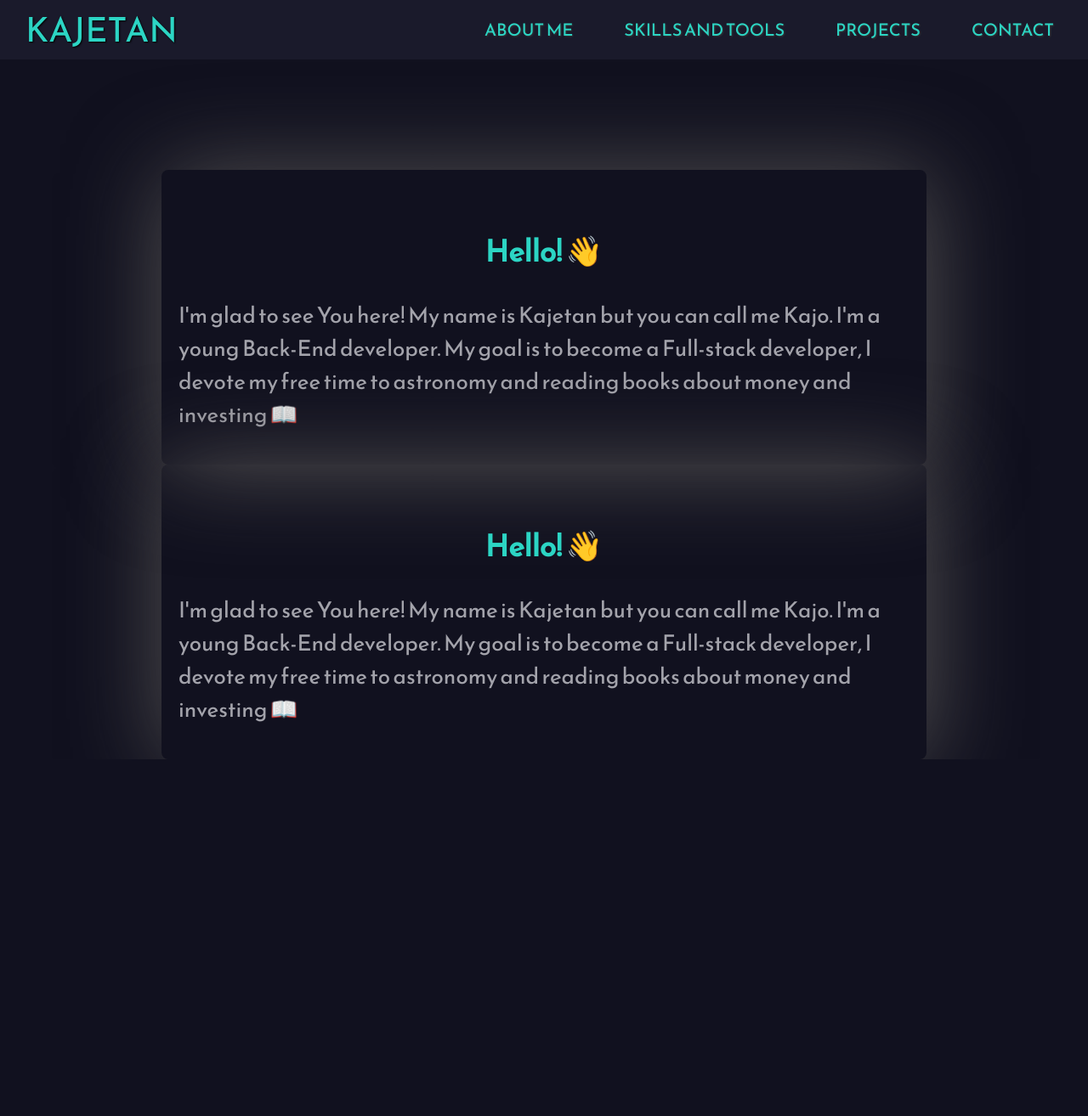
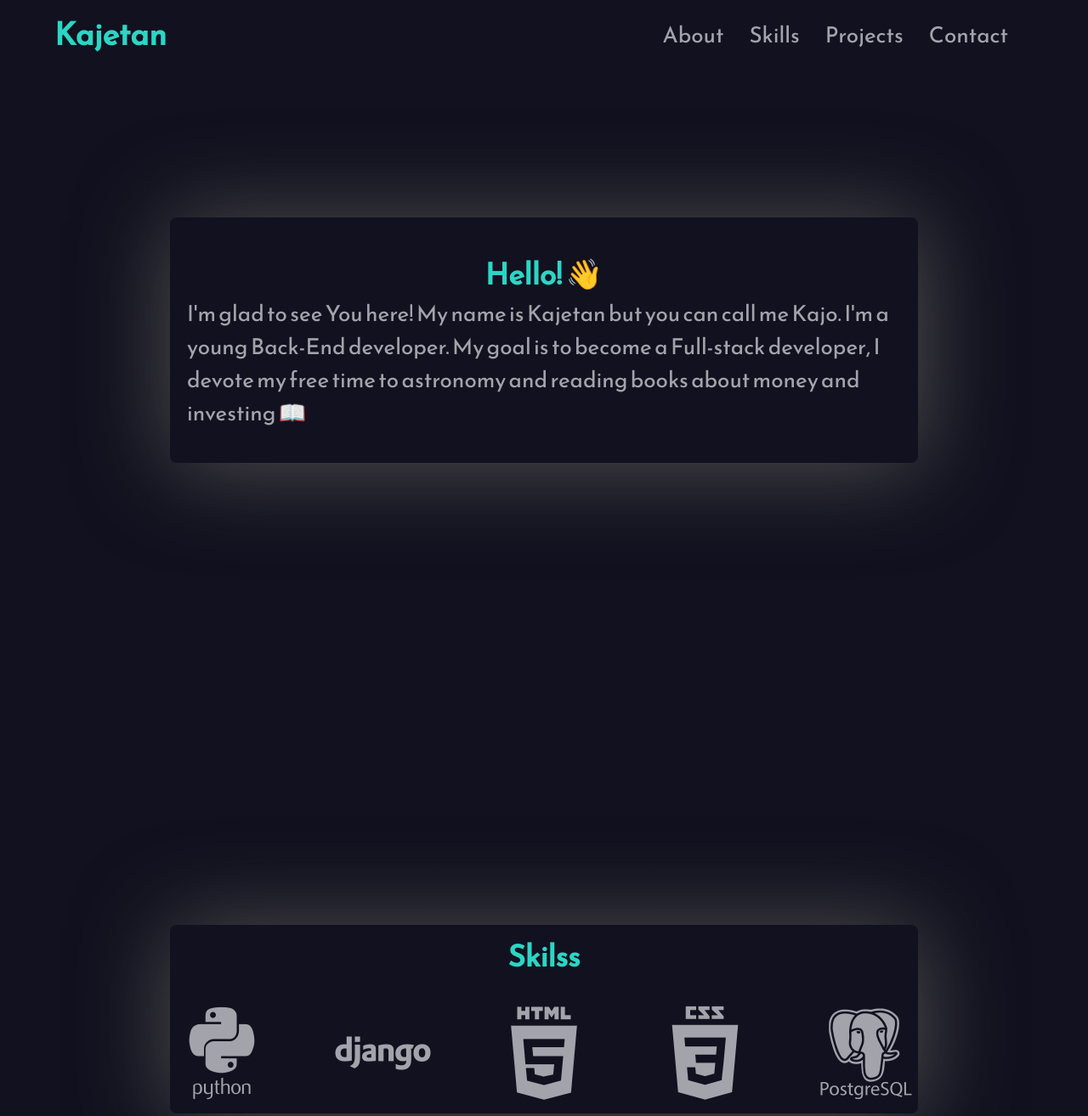
Before and after one commit to Kajo-dev/Portfolio, a plain HTML site: page index.html in a window 1280 px wide. Shown: the top 1314 px of the page at 85% size. Before the commit the page ends 894 px from the top, so only its background shows below. Drawn offline with nearby package versions, Linux system fonts and the light colour scheme.

Commit message:
base skills page

```diff
--- a/index.html
+++ b/index.html
@@ -5,24 +5,24 @@
     <meta http-equiv="X-UA-Compatible" content="IE=edge">
     <meta name="viewport" content="width=device-width, initial-scale=1.0">
     <link href="https://fonts.googleapis.com/css2?family=Reem+Kufi&display=swap" rel="stylesheet">
+    <link rel="stylesheet" href="https://cdn.jsdelivr.net/gh/devicons/devicon@v2.15.1/devicon.min.css">
     <link rel="stylesheet" href="main.css">
     <script src="main.js" defer></script>
     <title>Kajetan</title>
 </head>
 <body>
-    <header>
-        <div id="logo"><a href="index.html">Kajetan</a></div>
-        <nav>
-            <ul>
-                <li> <a href="#about">About me</a> </li>
-                <li> <a href="#skills">Skills and Tools</a> </li>
-                <li> <a href="">Projects</a> </li>
-                <li> <a href="">Contact</a> </li>
+    <nav class="navbar">
+        <h1 class="logo">Kajetan</h1>
+        <ul class="nav-links">
+            <li class="nav-link"><a href="#about-section" class="links">About</a></li>
+            <li class="nav-link"><a href="#skill-section" class="links">Skills</a></li>
+            <li class="nav-link"><a href="" class="links">Projects</a></li>
+            <li class="nav-link"><a href="" class="links">Contact</a></li>
         </ul>
     </nav>
-    </header>
     <main>
-        <section id="about">
+        <section id="about-section">
+            <div id="about-content">
                 <h1>Hello! 👋</h1>
                 <article>
                     I'm glad to see You here!
@@ -31,16 +31,19 @@
                     My goal is to become a Full-stack developer,
                     I devote my free time to astronomy and reading books about money and investing 📖
                 </article>
+            </div>
         </section>
-        <section id="skills">
-            <h1>Hello! 👋</h1>
-            <article>
-                I'm glad to see You here!
-                My name is Kajetan but you can call me Kajo.
-                I'm a young Back-End developer.
-                My goal is to become a Full-stack developer,
-                I devote my free time to astronomy and reading books about money and investing 📖
-            </article>
+        <section id="skill-section">
+                <div id="skilss-content">
+                    <h2 class="skill-herder">Skilss</h2>
+                    <div class="skilss-icon">
+                        <i class="devicon-python-plain-wordmark"></i>
+                        <i class="devicon-django-plain-wordmark"></i>
+                        <i class="devicon-html5-plain-wordmark"></i>
+                        <i class="devicon-css3-plain-wordmark"></i>
+                        <i class="devicon-postgresql-plain-wordmark"></i>
+                    </div>
+                </div>
         </section>
     </main>
     <footer>
--- a/main.css
+++ b/main.css
@@ -1,96 +1,110 @@
+*{
+    margin: 0;
+    padding: 0;
+    box-sizing: border-box;
+}
+
+
 body{
-    margin: 0;
+    margin: auto;
+    width: 100%;
+    position: relative;
     background-color: #11111f;
     font-family: 'Reem Kufi', sans-serif;
 }
-header{
-    height: 70px;
-    padding: 0 20px;
+
+.navbar{
+    position: fixed;
+    top: 0;
+    left: 0;
+    z-index: 3;
+    width: 100%;
+    height: 80px;
+    padding: 0 5vw;
     display: flex;
     justify-content: space-between;
     align-items: center;
-    position: absolute;
-    width: 100%;
-    top: 0;
-    left: 0;
-    box-sizing: border-box;
-    background-color: #1a1a2b;
+
 }
-#logo a{
-    padding: 10px;
-    font-size: 40px;
+.logo{
+    font-size: 37px;
     color: #2cd5c4;
+}
+.nav-links{
+    display: flex;
+    list-style: none;
+}
+.nav-link{
+    margin-right: 30px;
+    font-size: 26px;
+}
+.links{
     text-decoration: none;
-    text-transform: uppercase;
-    text-shadow: 1px 1px 2px rgb(0, 0, 0);
+    color: #a3a3ab;
 }
 
-header ul{
+
+#about-section{
+    width: 100%;
+    height: 100vh;
     display: flex;
-    list-style: none;
-    margin: 0;
-    padding: 0;
+    align-items: center;
 }
 
-header li{
-    margin-left: 20px;
-}
-
-nav a{
-    font-size: 20px;
-    padding: 20px;
-    text-decoration: none;
-    color: #2cd5c4;
-    text-transform: uppercase;
-    text-shadow: 1px 1px 2px #363737;
-}
-
-#about{
-    width: 900px;
+#about-content{
+    width: 110vh;
     box-shadow: 2PX 4PX 110PX rgb(84, 82, 82);
     border-radius: 8px;
     border-color: white;
     border-width: 1px;
     padding: 40px 0;
     margin: 0 auto;
-    position: relative;
-    top: 200px;
 }
 
-#about h1{
+#about-content h1{
     text-align: center;
     color: #2cd5c4;
     font-size: 35px;
 }
 
-#about article{
+#about-content article{
     color: #a3a3ab;
     font-size: 26px;
     padding: 0 20px;
 
 }
 
-#skills{
-    width: 900px;
+/* skills & tools section */
+#skill-section{
+    width: 100%;
+    height: 100vh;
+    display: flex;
+    align-items: center;
+}
+
+#skilss-content{
+    width: 110vh;
     box-shadow: 2PX 4PX 110PX rgb(84, 82, 82);
     border-radius: 8px;
     border-color: white;
     border-width: 1px;
-    padding: 40px 0;
+    padding: 10px 0;
     margin: 0 auto;
-    position: relative;
-    top: 200px;
+    align-items: center;
 }
 
-#skills h1{
+#skilss-content h2{
     text-align: center;
     color: #2cd5c4;
     font-size: 35px;
+
 }
 
-#skills article{
+.skilss-icon{
     color: #a3a3ab;
-    font-size: 26px;
-    padding: 0 20px;
-
+    margin-top: 3%;
+    font-size: 7em;
+    padding: 5px;
+    display: flex;
+    justify-content: space-between;
 }
```
Lines whose indentation alone changed are shown as unchanged.
